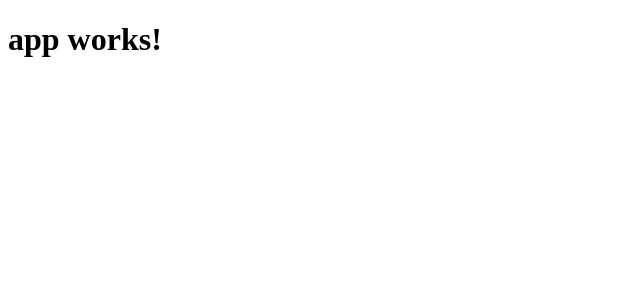
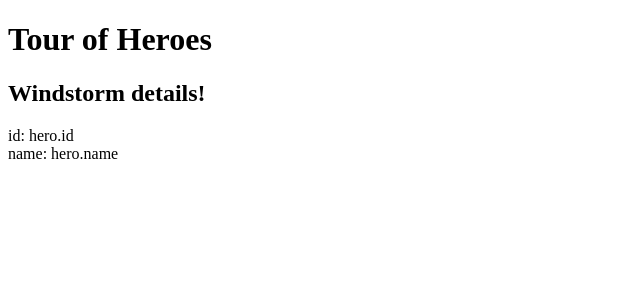
Before and after one commit to Zeinad/angular-toh, an Angular app: page / in a window 1280 px wide. Shown: the top 300 px of the page, without its empty margins (0-640 px from the left). Built offline with nearby package versions, Linux system fonts and the light colour scheme.

Commit message:
starting hero setup

```diff
--- a/src/app/app.component.html
+++ b/src/app/app.component.html
@@ -1,3 +1,8 @@
 <h1>
   {{title}}
 </h1>
+<h2>
+  {{hero.name}} details!
+</h2>
+<div><label>id: </label>hero.id</div>
+<div><label>name: </label>hero.name</div>
--- a/src/app/app.component.ts
+++ b/src/app/app.component.ts
@@ -1,4 +1,9 @@
 import { Component } from '@angular/core';
+
+export class Hero {
+  id: number;
+  name: string;
+}
 
 @Component({
   selector: 'app-root',
@@ -6,5 +11,9 @@
   styleUrls: ['./app.component.css']
 })
 export class AppComponent {
-  title = 'app works!';
+  title = 'Tour of Heroes';
+  hero: Hero = {
+    id: 1,
+    name: 'Windstorm'
+  };
 }
```
